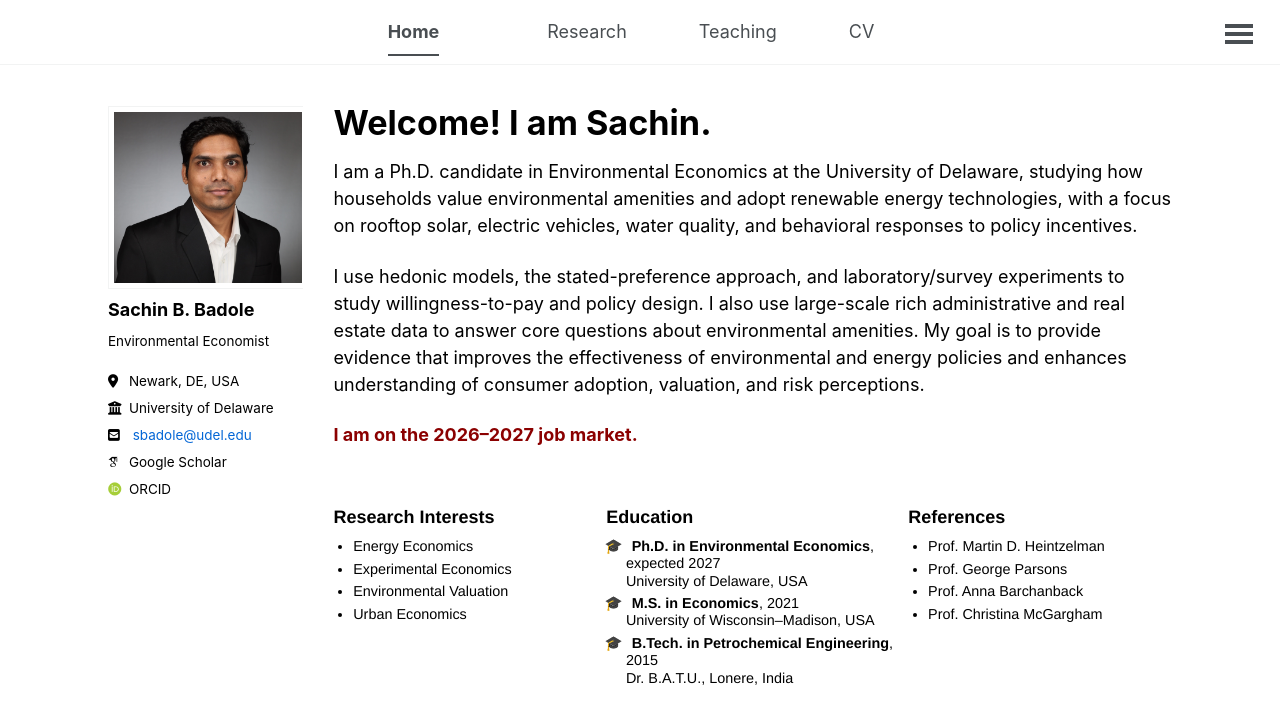
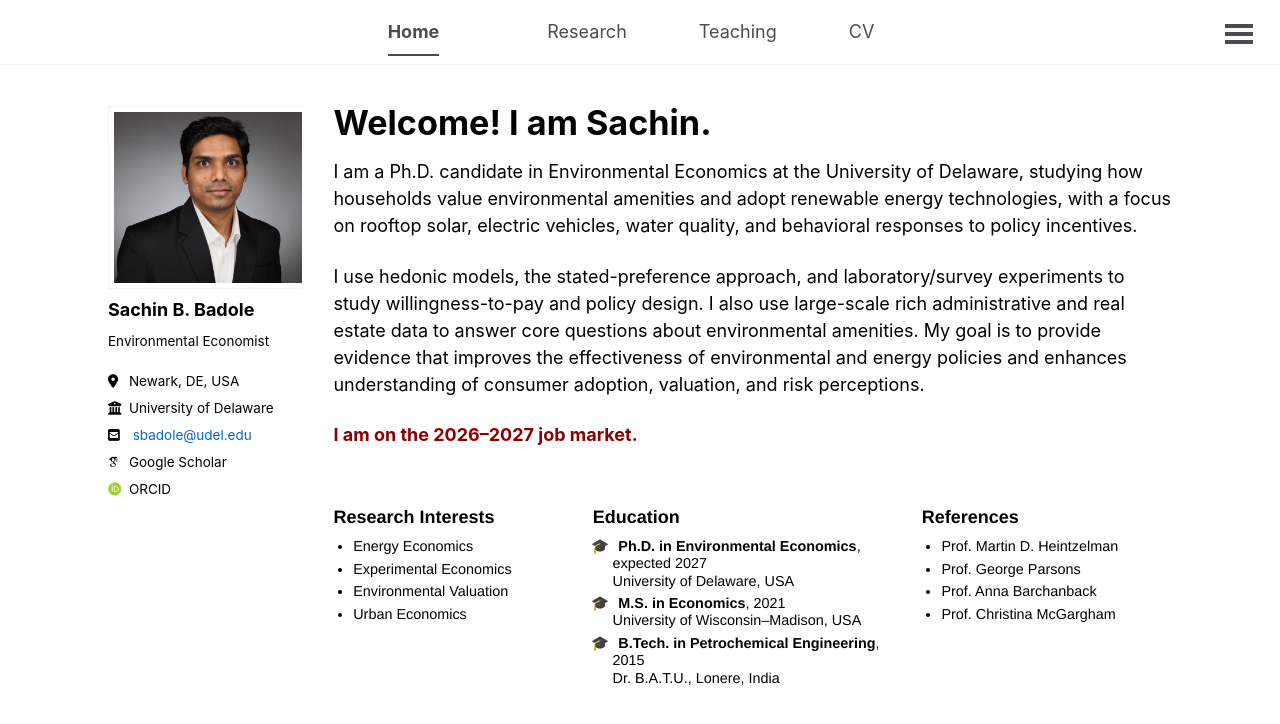
Before and after one commit to sachin-b-badole/sachin-b-badole.github.io, a Jekyll site: the page built from _pages/about.md, in a window 1280 px wide. Shown: the top 724 px of the page. Built offline with Jekyll 4.4.1, drawn with Linux system fonts in a browser that asks for light colours; some web fonts are replaced.

Commit message:
Update custom.css

```diff
--- a/assets/css/custom.css
+++ b/assets/css/custom.css
@@ -265,7 +265,7 @@ img {
 
 .three-col-row {
   display: grid;
-  grid-template-columns: 0.9fr 1fr 0.9fr;  /* narrower + closer */
+  grid-template-columns: 0.9fr 1.15fr 0.9fr;  /* narrower + closer */
   column-gap: 0.5rem;                      /* reduce horizontal gap */
   row-gap: 0.5rem;
   margin-top: 0.75rem;
```
